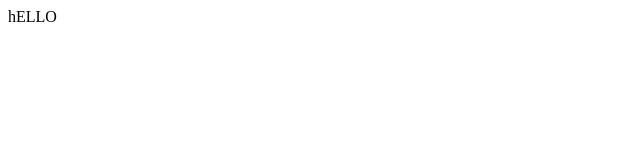
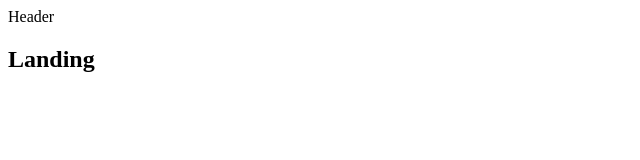
Before and after one commit to bharatchopra28/surveyapp, a React (Create React App) app in the folder client/: page / in a window 1280 px wide. Shown: the top 160 px of the page, without its empty margins (0-640 px from the left). Built offline with nearby package versions, Linux system fonts and the light colour scheme.

Commit message:
react-router setup

```diff
--- a/client/package.json
+++ b/client/package.json
@@ -3,6 +3,7 @@
   "version": "0.1.0",
   "private": true,
   "dependencies": {
+    "materialize-css": "0.100.2",
     "react": "^16.0.0",
     "react-dom": "^16.0.0",
     "react-redux": "5.0.6",
--- a/client/src/components/App.js
+++ b/client/src/components/App.js
@@ -1,9 +1,22 @@
 import React from 'react';
+import { BrowserRouter, Route } from 'react-router-dom';
+
+import Header from './Header';
+const Dashboard = () => <h2>Dashboard</h2>;
+const SurveyNew = () => <h2> SurveyNew</h2>;
+const Landing = () => <h2>Landing</h2>;
 
 const App = () => {
 	return (
 		<div>
-			hELLO
+			<BrowserRouter>
+				<div>
+					<Header />
+					<Route exact path='/' component={Landing} />
+					<Route exact path='/surveys' component={Dashboard} />
+					<Route exact path='/surveys/new' component={SurveyNew} />
+				</div>
+			</BrowserRouter>
 		</div>
 	);
 };
--- /dev/null
+++ b/client/src/components/Header.js
@@ -0,0 +1,11 @@
+import React, { Component } from 'react';
+
+class Header extends Component {
+	render() {
+		return (
+			<div>Header</div>
+		);
+	}
+}
+
+export default Header;
```
Also changed, not shown: 1 other file (tests, documents, lock files or other folders).
